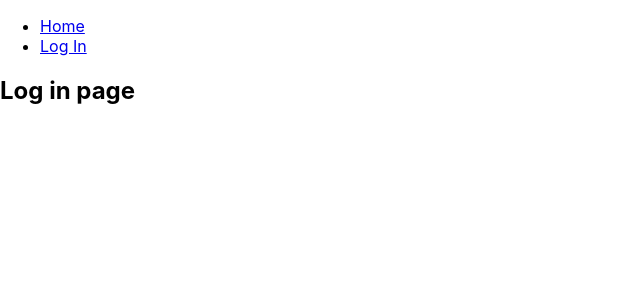
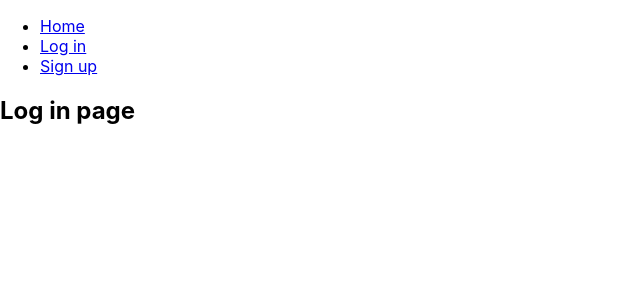
Before and after one commit to black-codher-bootcamp-2021-jackson/personal-project-phebems, a React (Create React App) app in the folder client/: page /log-in in a window 1280 px wide. Shown: the top 300 px of the page, without its empty margins (0-640 px from the left). Built offline with nearby package versions, Linux system fonts and the light colour scheme; no server answers.

Commit message:
sign up comp

```diff
--- a/client/src/App.js
+++ b/client/src/App.js
@@ -2,6 +2,7 @@ import React, { useState, useEffect } from "react";
 import { BrowserRouter as Router, Routes, Route } from "react-router-dom";
 import Home from "./components/Home";
 import LogIn from "./components/LogIn";
+import SignUp from "./components/SignUp"
 
 // SERVICES THAT CALL OUR API ENDPOINTS
 import {
@@ -28,6 +29,7 @@ function App() {
         <Routes>
           <Route exact path="/" element={<Home accessToken={accessToken}/>}></Route>
           <Route path="/log-in" element={<LogIn/>}></Route>
+          <Route path="/sign-up" element={<SignUp/>}></Route>
         </Routes>
       </Router>
     </div>
--- a/client/src/components/Nav.js
+++ b/client/src/components/Nav.js
@@ -7,7 +7,10 @@ const Nav = () => {
           <Link to="/">Home</Link>
         </li>
         <li>
-          <Link to="/log-in">Log In</Link>
+          <Link to="/log-in">Log in</Link>
+        </li>
+        <li>
+          <Link to="/sign-up">Sign up</Link>
         </li>
       </ul>
     </div>
--- a/client/src/components/SignUp.js
+++ b/client/src/components/SignUp.js
@@ -1,7 +1,7 @@
 const SignUp = () => {
     return (
         <div className="container">
-
+            sign up page
         </div>
     );
 }
```
